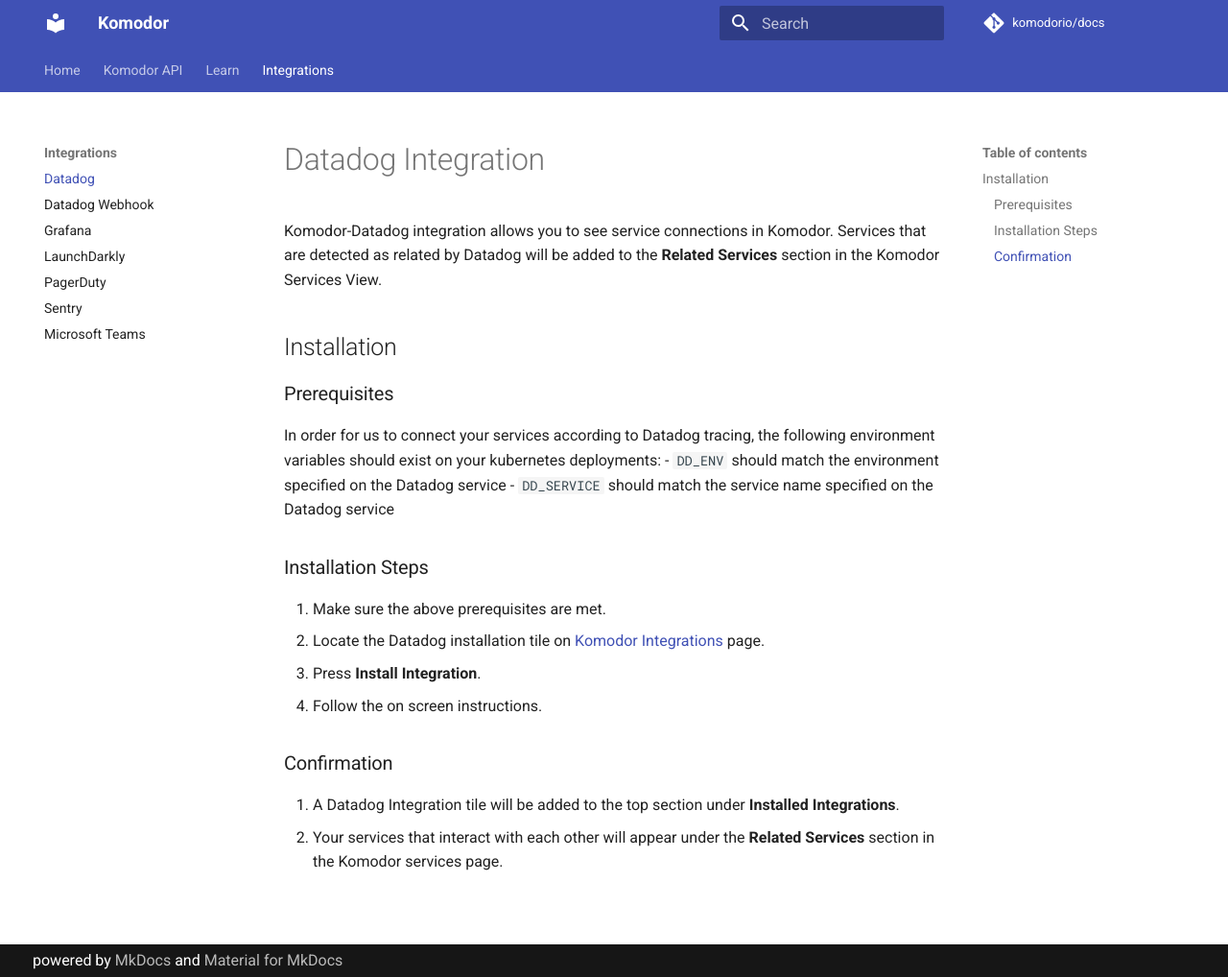
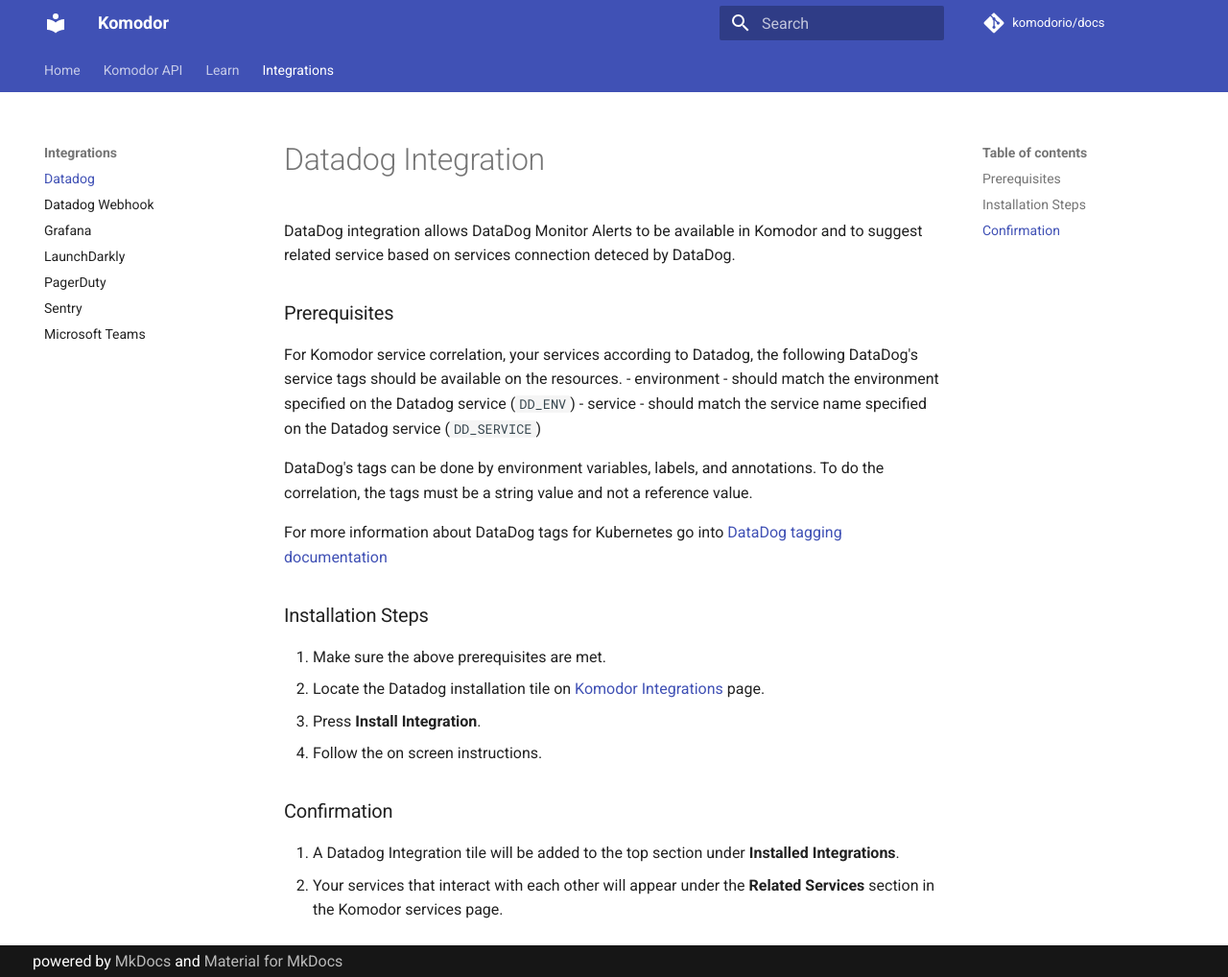
Before and after one commit to komodorio/docs, an MkDocs documentation site: the page built from docs/Integrations/Datadog.md, in a window 1280 px wide and 1018 px high. Shown: the whole window at 96% size. Built offline with MkDocs 1.6.1 and Material for MkDocs 9.7.7, drawn with Linux system fonts in a browser that asks for light colours; comment, search, counter and statistics services are not loaded.

Commit message:
fix DataDog docs

```diff
--- a/docs/Integrations/Datadog.md
+++ b/docs/Integrations/Datadog.md
@@ -1,15 +1,17 @@
 # Datadog Integration
 
-Komodor-Datadog integration allows you to see service connections in Komodor. Services that are detected as related by Datadog will be added to the __Related Services__ section in the Komodor Services View.
-
-## Installation
+DataDog integration allows DataDog Monitor Alerts to be available in Komodor and to suggest related service based on services connection deteced by DataDog.
 
 ### Prerequisites
 
-In order for us to connect your services according to Datadog tracing, the following environment variables should exist on your kubernetes deployments:
-- `DD_ENV` should match the environment specified on the Datadog service
-- `DD_SERVICE` should match the service name specified on the Datadog service
+For Komodor service correlation, your services according to Datadog, the following DataDog's service tags should be available on the resources.
+- environment - should match the environment specified on the Datadog service (`DD_ENV`)
+- service - should match the service name specified on the Datadog service (`DD_SERVICE`)
 
+DataDog's tags can be done by environment variables, labels, and annotations.
+To do the correlation, the tags must be a string value and not a reference value.
+
+For more information about DataDog tags for Kubernetes go into [DataDog tagging documentation](https://docs.datadoghq.com/getting_started/tagging/unified_service_tagging/?tab=kubernetes)
 ### Installation Steps
 
 1. Make sure the above prerequisites are met.
```
